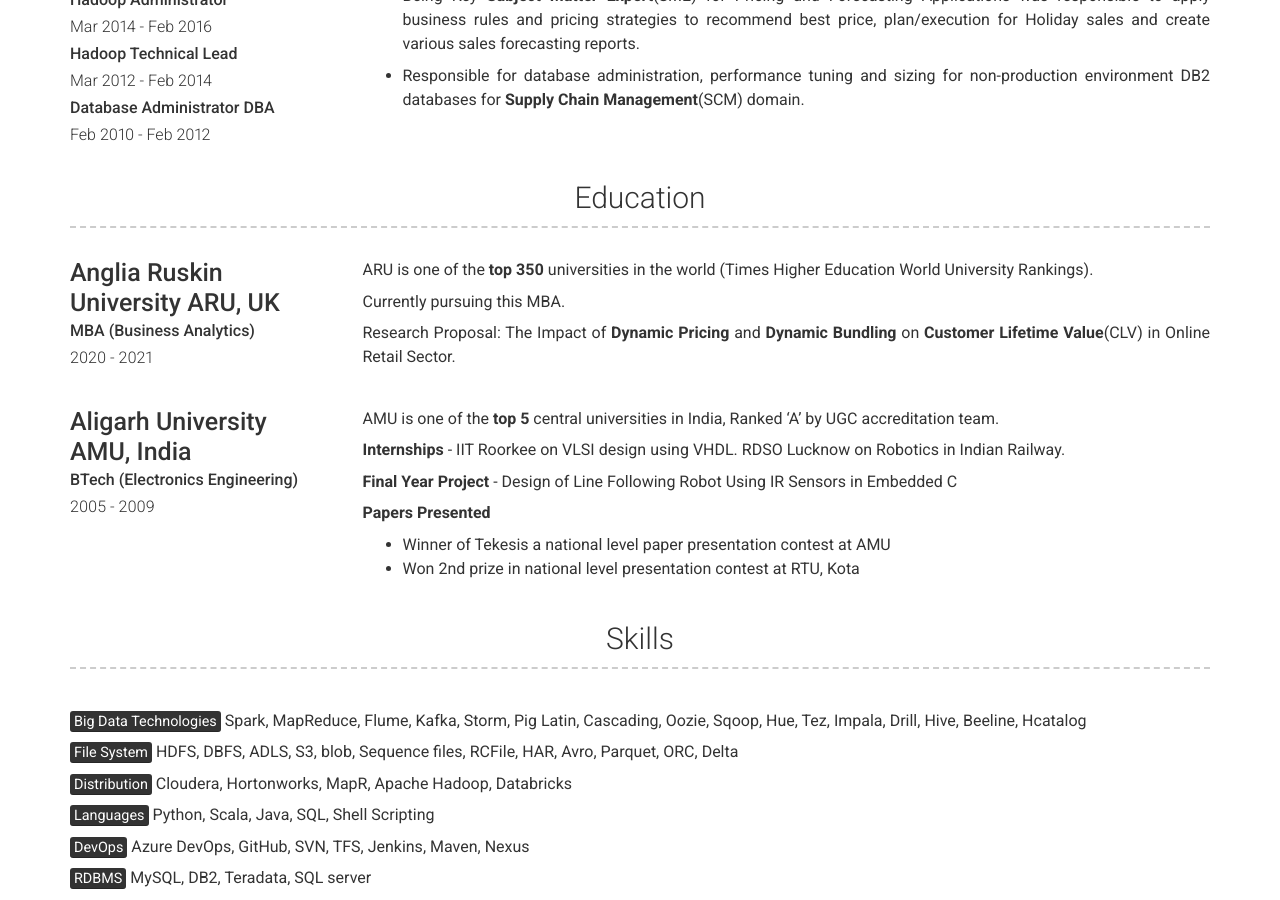
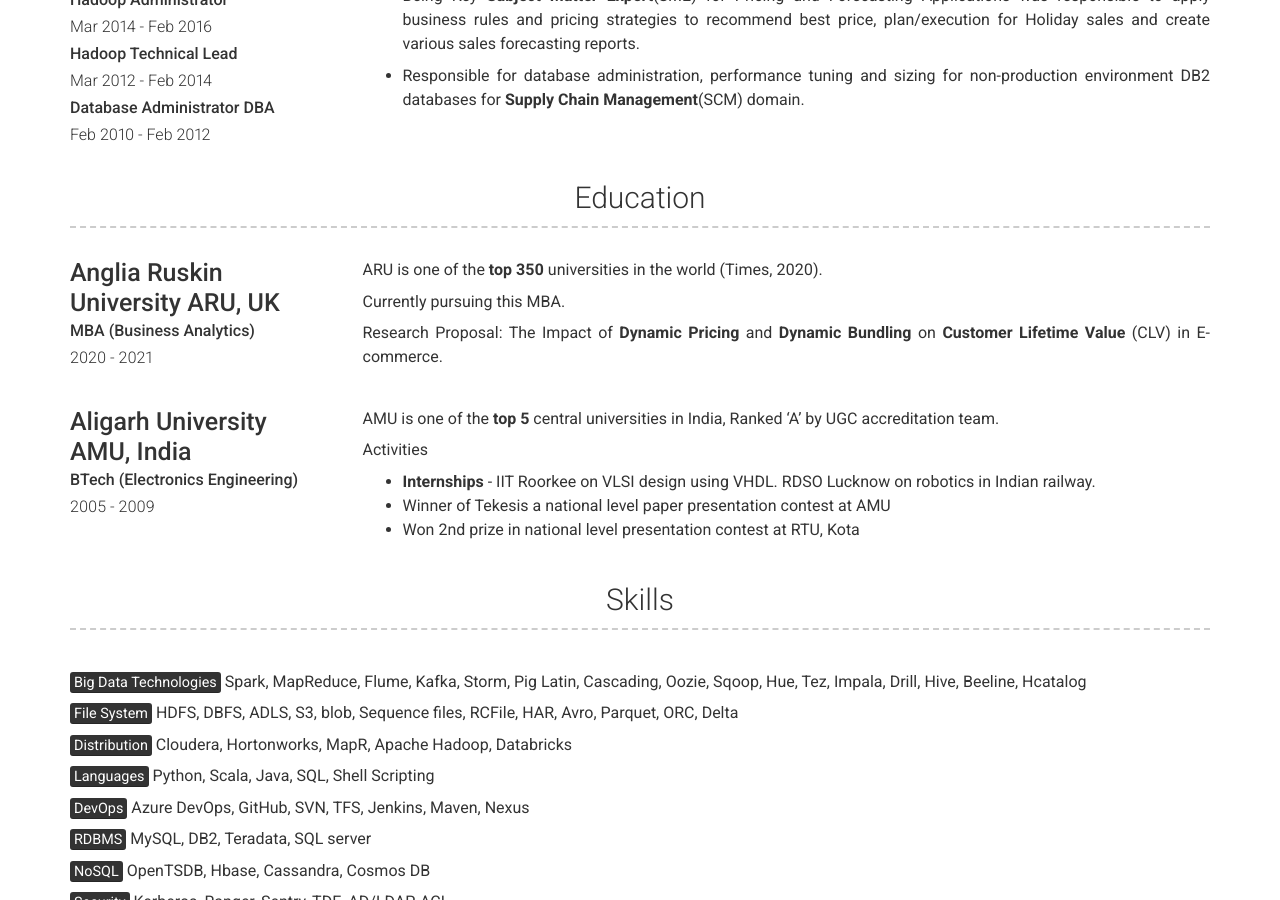
Before and after one commit to mohd-hasnain/mohd-hasnain.github.io, a Jekyll site: the page built from index.md, in a window 1280 px wide and 900 px high, scrolled down 1684 px. Built offline with Jekyll 4.4.1, drawn with Linux system fonts in a browser that asks for light colours; nearby versions of some CDN libraries.

Commit message:
Update education.yml

```diff
--- a/_data/education.yml
+++ b/_data/education.yml
@@ -5,11 +5,11 @@
   #quote: >
   # ARU is one of the top 350 universities in the world (Times Higher Education World University Rankings).
   description: | # this will include new lines to allow paragraphs
-   ARU is one of the **top 350** universities in the world (Times Higher Education World University Rankings).
+   ARU is one of the **top 350** universities in the world (Times, 2020).
 
    Currently pursuing this MBA.
 
-   Research Proposal: The Impact of **Dynamic Pricing** and **Dynamic Bundling** on **Customer Lifetime Value**(CLV) in Online Retail Sector.
+   Research Proposal: The Impact of **Dynamic Pricing** and **Dynamic Bundling** on **Customer Lifetime Value** (CLV) in E-commerce.
 
 - name: Aligarh University AMU, India
   dates: 2005 - 2009
@@ -19,10 +19,8 @@
   description: | # this will include new lines to allow paragraphs
     AMU is one of the **top 5** central universities in India, Ranked 'A' by UGC accreditation team.
 
-    **Internships** - IIT Roorkee on VLSI design using VHDL. RDSO Lucknow on Robotics in Indian Railway.
+    Activities
 
-    **Final Year Project** - Design of Line Following Robot Using IR Sensors in Embedded C
-
-    **Papers Presented**
+      - **Internships** - IIT Roorkee on VLSI design using VHDL. RDSO Lucknow on robotics in Indian railway.
       - Winner of Tekesis a national level paper presentation contest at AMU
       - Won 2nd prize in national level presentation contest at RTU, Kota
```
